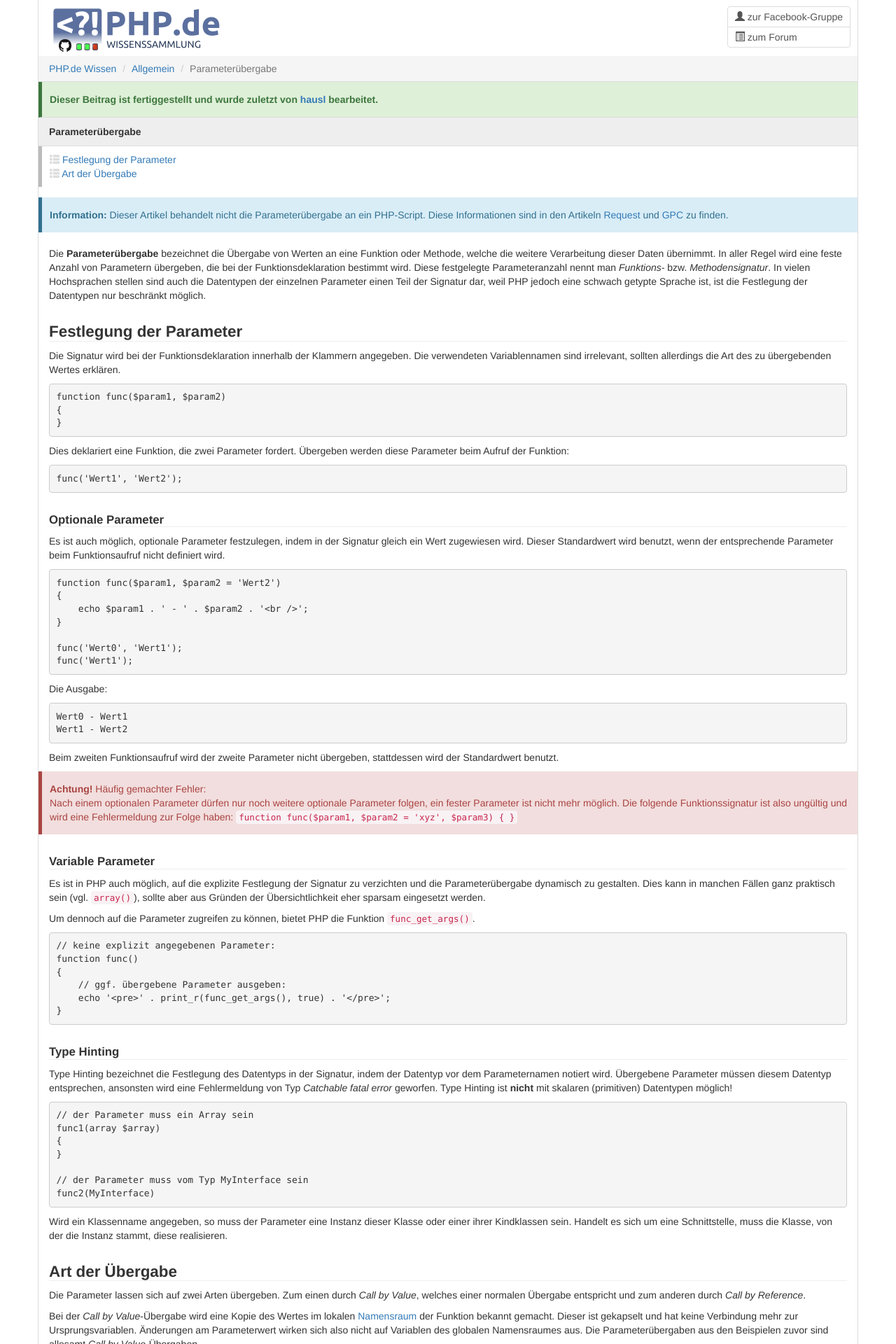
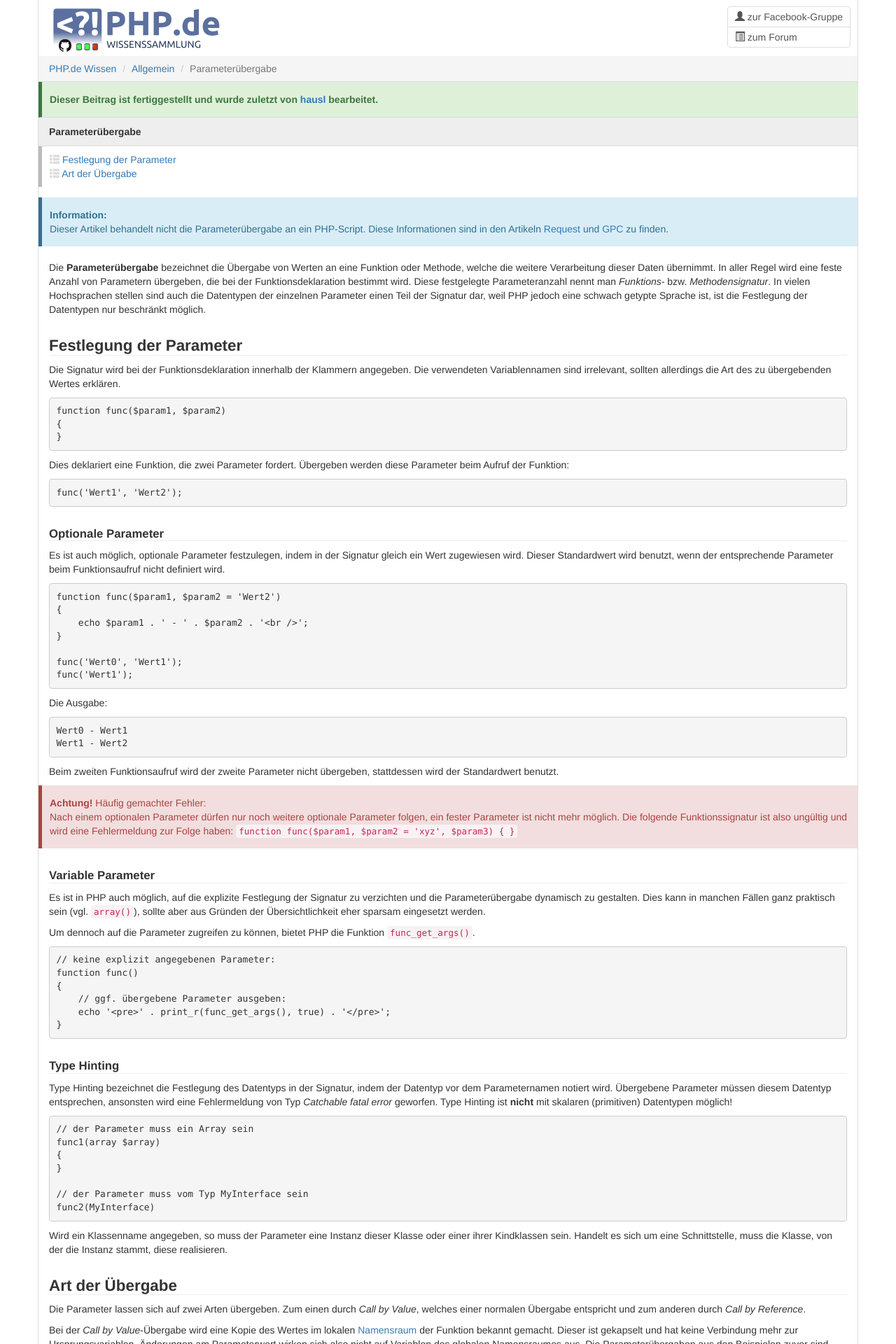
Before and after one commit to php-de/php-de.github.io, a Jekyll site: the page built from general/parameteruebergabe.md, in a window 1280 px wide. Shown: the top 1920 px of the page at 70% size. Built offline with Jekyll 4.4.1, drawn with Linux system fonts in a browser that asks for light colours; nearby versions of some CDN libraries.

Commit message:
Update parameteruebergabe.md

```diff
--- a/general/parameteruebergabe.md
+++ b/general/parameteruebergabe.md
@@ -26,7 +26,8 @@
         simple: ""
 ---
 
-<div class="alert alert-info"><strong>Information:</strong> Dieser Artikel behandelt nicht die Parameterübergabe an ein PHP-Script. Diese Informationen sind in den Artikeln <a href="http://php-de.github.io/request-handling/request.html">Request</a> und <a href="http://php-de.github.io/request-handling/gpc.html">GPC</a> zu finden.</div>
+<div class="alert alert-info"><strong>Information:</strong><br>
+Dieser Artikel behandelt nicht die Parameterübergabe an ein PHP-Script. Diese Informationen sind in den Artikeln <a href="http://php-de.github.io/request-handling/request.html">Request</a> und <a href="http://php-de.github.io/request-handling/gpc.html">GPC</a> zu finden.</div>
 
 
 Die **Parameterübergabe** bezeichnet die Übergabe von Werten an eine Funktion oder Methode, welche die weitere Verarbeitung dieser Daten übernimmt. In aller Regel wird eine feste Anzahl von Parametern übergeben, die bei der Funktionsdeklaration bestimmt wird. Diese festgelegte Parameteranzahl nennt man *Funktions-* bzw. *Methodensignatur*. In vielen Hochsprachen stellen sind auch die Datentypen der einzelnen Parameter einen Teil der Signatur dar, weil PHP jedoch eine schwach getypte Sprache ist, ist die Festlegung der Datentypen nur beschränkt möglich.
```
